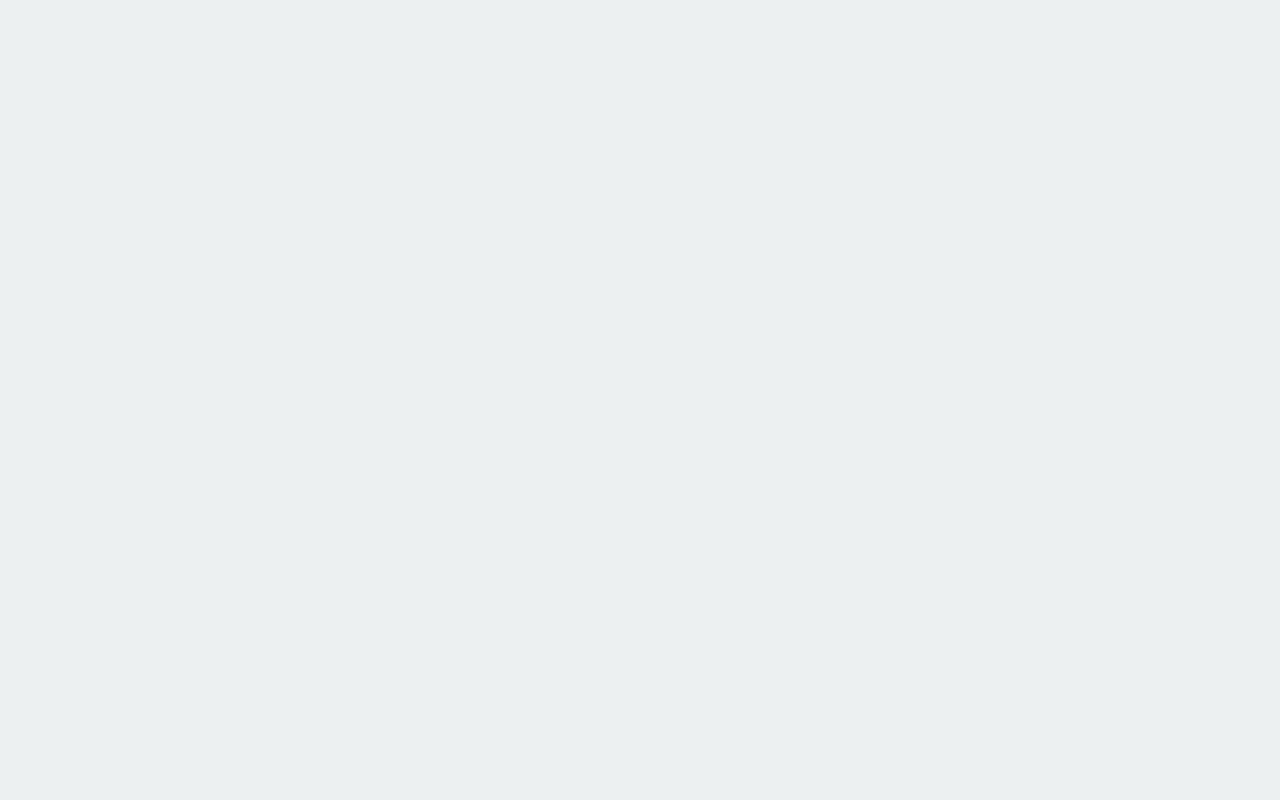
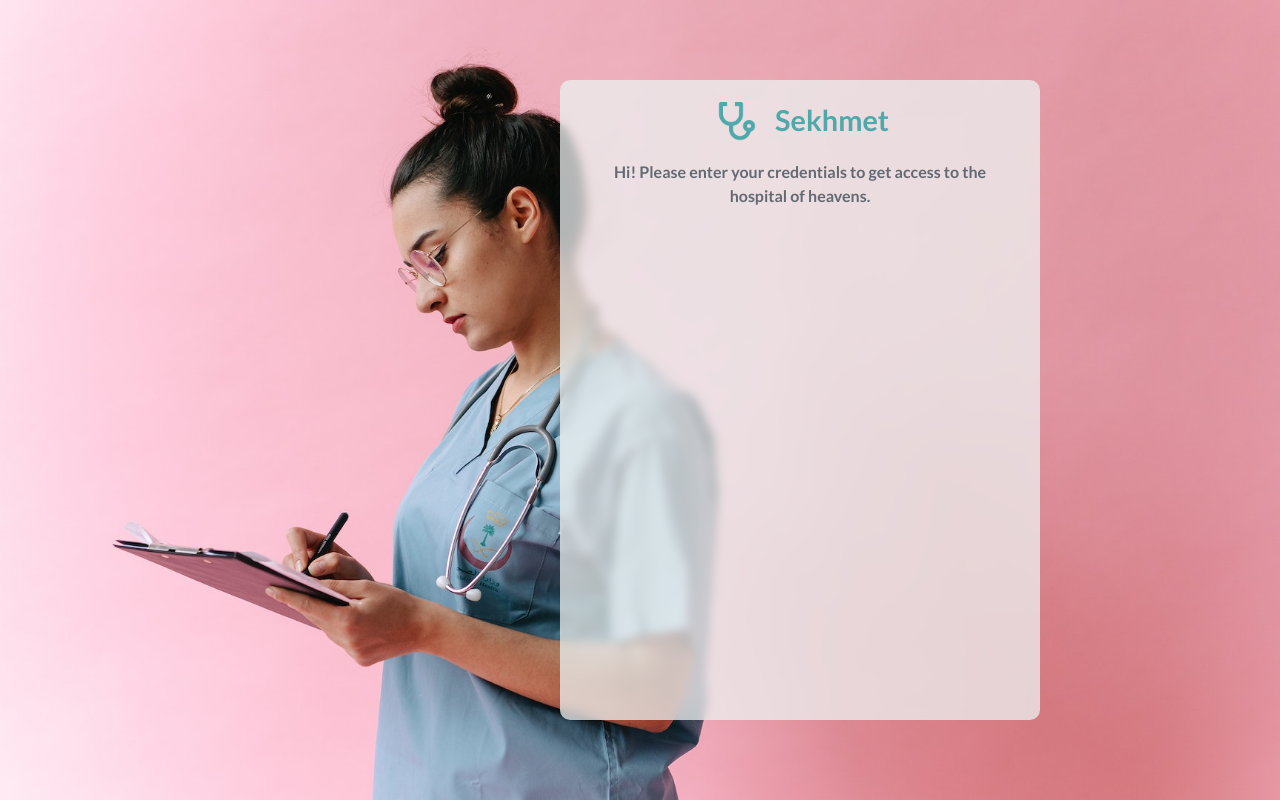
Before and after one commit to yatindra7/Sekhmet, a React (Vite) app in the folder frontend/: page /login in a window 1280 px wide. Before the commit this address had no page. Built offline with nearby package versions, Linux system fonts and the light colour scheme.

Commit message:
Add login wrapper;

```diff
--- a/frontend/src/App.tsx
+++ b/frontend/src/App.tsx
@@ -5,6 +5,7 @@ import Patient from './pages/Patient';
 import Doctor from './pages/Doctor';
 import Home from './pages/Home';
 import { AuthProvider } from './hooks/useAuthContext';
+import Login from './pages/Login';
 
 function App() {
   return (
@@ -12,6 +13,7 @@ function App() {
       <BrowserRouter>
         <AuthProvider>
           <Routes>
+            <Route path="/login" element={<Login />} />
             <Route path="/" element={<Layout />} >
               <Route index element={<Home />} />
               <Route path="/doctor" element={<Doctor />} />
--- /dev/null
+++ b/frontend/src/pages/Login.tsx
@@ -0,0 +1,15 @@
+function Login() {
+    return(
+        <div className="login">
+            <div className="form-wrapper">
+                <div className="top">
+                    <img src="/src/assets/logo.png" alt="sekhmet" />
+                    <div className="title">Sekhmet</div>
+                </div>
+                <div className="subtitle">Hi! Please enter your credentials to get access to the hospital of heavens.</div>
+            </div>
+        </div>
+    )
+}
+
+export default Login;
--- a/frontend/src/styles/index.scss
+++ b/frontend/src/styles/index.scss
@@ -8,3 +8,4 @@
 @import "header.scss";
 
 @import "home.scss";
+@import "login.scss";
--- /dev/null
+++ b/frontend/src/styles/login.scss
@@ -0,0 +1,46 @@
+.login {
+    background: url("/src/assets/login.jpg");
+    background-size: cover;
+    width: 100%;
+    height: 100vh;
+    position: relative;
+
+    .form-wrapper {
+        position: absolute;
+        right: 30rem;
+        top: 50%;
+        transform: translate(50%, -50%);
+        padding: 1rem 1.5rem;
+
+        min-height: 40rem;
+        width: 30rem;
+        background-color: rgba($white, 0.75);
+        border-radius: 10px;
+        backdrop-filter: blur(5px);
+
+        .top {
+            padding-bottom: 1rem;
+            width: 100%;
+            display: flex;
+            align-items: center;
+            justify-content: center;
+
+            img {
+                width: 3rem;
+                margin-right: 1rem;
+            }
+
+            .title {
+                font-size: 1.8rem;
+                font-weight: 700;
+                color: $primary;
+            }
+        }
+
+        .subtitle {
+            text-align: center;
+            font-weight: 600;
+            color: rgba($text, 0.8);
+        }
+    }
+}
```
Also changed, not shown: frontend/src/assets/login.jpg (added).
